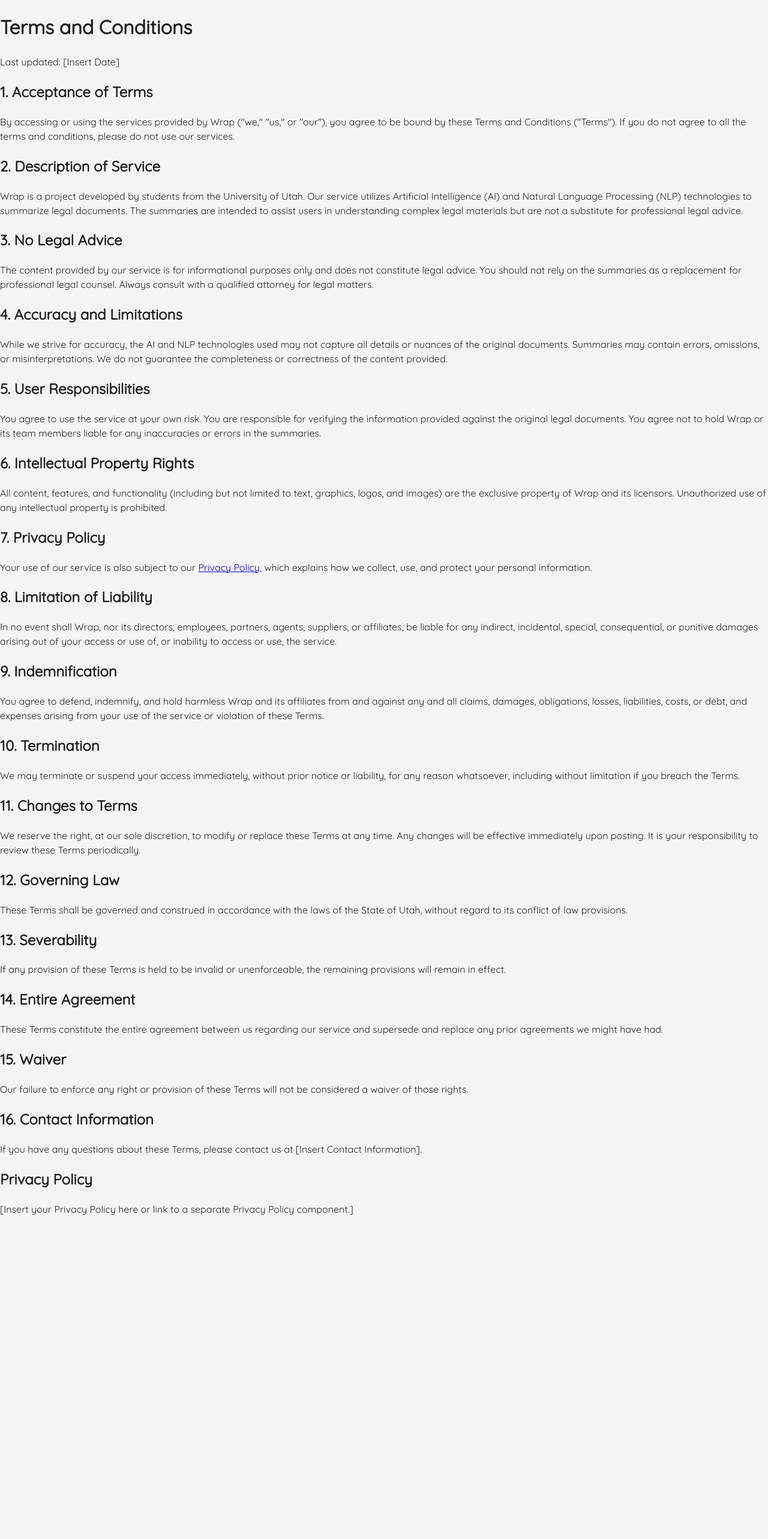
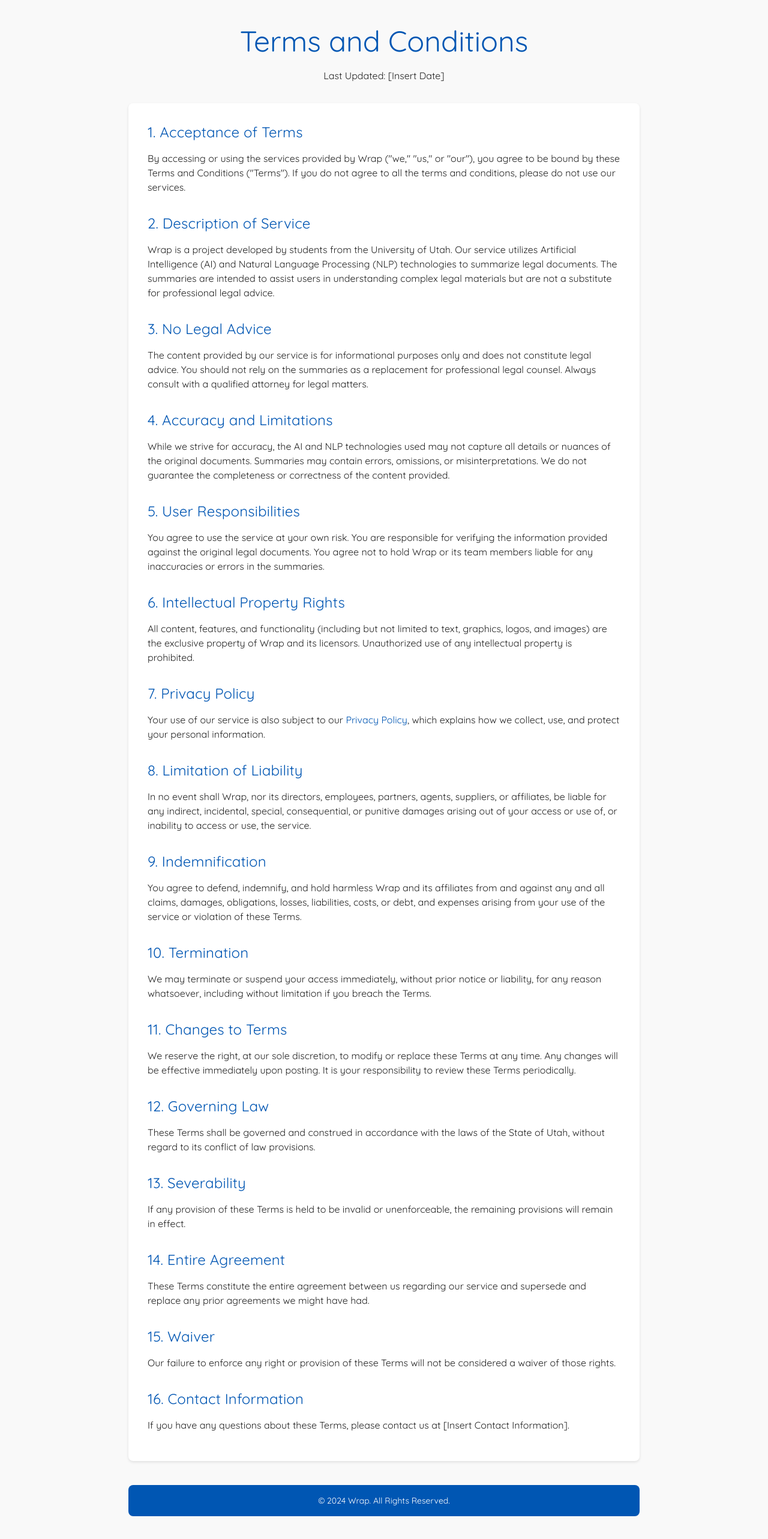
Before and after one commit to LianruiBruce/wrap, a React (Create React App) app in the folder website_develop/website_frontend/: page /terms-and-conditions in a window 1280 px wide. Shown: the whole page at 60% size. Before the commit the page ends 2044 px from the top, so only its background shows below. Built offline with nearby package versions, Linux system fonts and the light colour scheme.

Commit message:
Update TermsCondition.jsx

```diff
--- a/website_develop/website_frontend/src/Components/TermsCondition.jsx
+++ b/website_develop/website_frontend/src/Components/TermsCondition.jsx
@@ -1,123 +1,203 @@
-import React from 'react';
+import React from "react";
+import { Box, Container, Typography, Link, List, ListItem, ListItemText } from "@mui/material";
 
-const TermsAndConditions = () => (
-  <div>
-    <h1>Terms and Conditions</h1>
-    <p>Last updated: [Insert Date]</p>
+function TermsAndConditions() {
+  return (
+    <Box sx={{ bgcolor: "#f9f9f9", py: 5 }}>
+      <Container maxWidth="md">
+        {/* Header */}
+        <Box sx={{ textAlign: "center", mb: 4 }}>
+          <Typography variant="h3" sx={{ color: "#0056b3", mb: 2 }}>
+            Terms and Conditions
+          </Typography>
+          <Typography variant="subtitle1">Last Updated: [Insert Date]</Typography>
+        </Box>
 
-    <h2>1. Acceptance of Terms</h2>
-    <p>
+        {/* Content Section */}
+        <Box
+          sx={{
+            background: "#fff",
+            borderRadius: "8px",
+            boxShadow: "0 2px 4px rgba(0, 0, 0, 0.1)",
+            p: 4,
+          }}
+        >
+          {/* 1. Acceptance of Terms */}
+          <Typography variant="h5" sx={{ color: "#0056b3", mb: 2 }}>
+            1. Acceptance of Terms
+          </Typography>
+          <Typography paragraph>
             By accessing or using the services provided by Wrap ("we," "us," or "our"), you agree to be
             bound by these Terms and Conditions ("Terms"). If you do not agree to all the terms and
             conditions, please do not use our services.
-    </p>
+          </Typography>
 
-    <h2>2. Description of Service</h2>
-    <p>
+          {/* 2. Description of Service */}
+          <Typography variant="h5" sx={{ color: "#0056b3", mt: 4, mb: 2 }}>
+            2. Description of Service
+          </Typography>
+          <Typography paragraph>
             Wrap is a project developed by students from the University of Utah. Our service utilizes
             Artificial Intelligence (AI) and Natural Language Processing (NLP) technologies to summarize
             legal documents. The summaries are intended to assist users in understanding complex legal
             materials but are not a substitute for professional legal advice.
-    </p>
+          </Typography>
 
-    <h2>3. No Legal Advice</h2>
-    <p>
+          {/* 3. No Legal Advice */}
+          <Typography variant="h5" sx={{ color: "#0056b3", mt: 4, mb: 2 }}>
+            3. No Legal Advice
+          </Typography>
+          <Typography paragraph>
             The content provided by our service is for informational purposes only and does not constitute
             legal advice. You should not rely on the summaries as a replacement for professional legal
             counsel. Always consult with a qualified attorney for legal matters.
-    </p>
+          </Typography>
 
-    <h2>4. Accuracy and Limitations</h2>
-    <p>
+          {/* 4. Accuracy and Limitations */}
+          <Typography variant="h5" sx={{ color: "#0056b3", mt: 4, mb: 2 }}>
+            4. Accuracy and Limitations
+          </Typography>
+          <Typography paragraph>
             While we strive for accuracy, the AI and NLP technologies used may not capture all details or
             nuances of the original documents. Summaries may contain errors, omissions, or
             misinterpretations. We do not guarantee the completeness or correctness of the content
             provided.
-    </p>
+          </Typography>
 
-    <h2>5. User Responsibilities</h2>
-    <p>
+          {/* 5. User Responsibilities */}
+          <Typography variant="h5" sx={{ color: "#0056b3", mt: 4, mb: 2 }}>
+            5. User Responsibilities
+          </Typography>
+          <Typography paragraph>
             You agree to use the service at your own risk. You are responsible for verifying the
             information provided against the original legal documents. You agree not to hold Wrap or its
             team members liable for any inaccuracies or errors in the summaries.
-    </p>
+          </Typography>
 
-    <h2>6. Intellectual Property Rights</h2>
-    <p>
+          {/* 6. Intellectual Property Rights */}
+          <Typography variant="h5" sx={{ color: "#0056b3", mt: 4, mb: 2 }}>
+            6. Intellectual Property Rights
+          </Typography>
+          <Typography paragraph>
             All content, features, and functionality (including but not limited to text, graphics, logos,
             and images) are the exclusive property of Wrap and its licensors. Unauthorized use of any
             intellectual property is prohibited.
-    </p>
+          </Typography>
 
-    <h2>7. Privacy Policy</h2>
-    <p>
-      Your use of our service is also subject to our{' '}
-      <a href="/privacy-policy">Privacy Policy</a>, which explains how we collect, use, and protect
-      your personal information.
-    </p>
+          {/* 7. Privacy Policy */}
+          <Typography variant="h5" sx={{ color: "#0056b3", mt: 4, mb: 2 }}>
+            7. Privacy Policy
+          </Typography>
+          <Typography paragraph>
+            Your use of our service is also subject to our{" "}
+            <Link href="/privacy-policy" color="#0056b3" underline="hover">
+              Privacy Policy
+            </Link>
+            , which explains how we collect, use, and protect your personal information.
+          </Typography>
 
-    <h2>8. Limitation of Liability</h2>
-    <p>
+          {/* 8. Limitation of Liability */}
+          <Typography variant="h5" sx={{ color: "#0056b3", mt: 4, mb: 2 }}>
+            8. Limitation of Liability
+          </Typography>
+          <Typography paragraph>
             In no event shall Wrap, nor its directors, employees, partners, agents, suppliers, or
             affiliates, be liable for any indirect, incidental, special, consequential, or punitive
             damages arising out of your access or use of, or inability to access or use, the service.
-    </p>
+          </Typography>
 
-    <h2>9. Indemnification</h2>
-    <p>
+          {/* 9. Indemnification */}
+          <Typography variant="h5" sx={{ color: "#0056b3", mt: 4, mb: 2 }}>
+            9. Indemnification
+          </Typography>
+          <Typography paragraph>
             You agree to defend, indemnify, and hold harmless Wrap and its affiliates from and against any
             and all claims, damages, obligations, losses, liabilities, costs, or debt, and expenses
             arising from your use of the service or violation of these Terms.
-    </p>
+          </Typography>
 
-    <h2>10. Termination</h2>
-    <p>
+          {/* 10. Termination */}
+          <Typography variant="h5" sx={{ color: "#0056b3", mt: 4, mb: 2 }}>
+            10. Termination
+          </Typography>
+          <Typography paragraph>
             We may terminate or suspend your access immediately, without prior notice or liability, for
             any reason whatsoever, including without limitation if you breach the Terms.
-    </p>
+          </Typography>
 
-    <h2>11. Changes to Terms</h2>
-    <p>
+          {/* 11. Changes to Terms */}
+          <Typography variant="h5" sx={{ color: "#0056b3", mt: 4, mb: 2 }}>
+            11. Changes to Terms
+          </Typography>
+          <Typography paragraph>
             We reserve the right, at our sole discretion, to modify or replace these Terms at any time.
             Any changes will be effective immediately upon posting. It is your responsibility to review
             these Terms periodically.
-    </p>
+          </Typography>
 
-    <h2>12. Governing Law</h2>
-    <p>
+          {/* 12. Governing Law */}
+          <Typography variant="h5" sx={{ color: "#0056b3", mt: 4, mb: 2 }}>
+            12. Governing Law
+          </Typography>
+          <Typography paragraph>
             These Terms shall be governed and construed in accordance with the laws of the State of Utah,
             without regard to its conflict of law provisions.
-    </p>
+          </Typography>
 
-    <h2>13. Severability</h2>
-    <p>
+          {/* 13. Severability */}
+          <Typography variant="h5" sx={{ color: "#0056b3", mt: 4, mb: 2 }}>
+            13. Severability
+          </Typography>
+          <Typography paragraph>
             If any provision of these Terms is held to be invalid or unenforceable, the remaining
             provisions will remain in effect.
-    </p>
+          </Typography>
 
-    <h2>14. Entire Agreement</h2>
-    <p>
+          {/* 14. Entire Agreement */}
+          <Typography variant="h5" sx={{ color: "#0056b3", mt: 4, mb: 2 }}>
+            14. Entire Agreement
+          </Typography>
+          <Typography paragraph>
             These Terms constitute the entire agreement between us regarding our service and supersede and
             replace any prior agreements we might have had.
-    </p>
+          </Typography>
 
-    <h2>15. Waiver</h2>
-    <p>
+          {/* 15. Waiver */}
+          <Typography variant="h5" sx={{ color: "#0056b3", mt: 4, mb: 2 }}>
+            15. Waiver
+          </Typography>
+          <Typography paragraph>
             Our failure to enforce any right or provision of these Terms will not be considered a waiver
             of those rights.
-    </p>
+          </Typography>
 
-    <h2>16. Contact Information</h2>
-    <p>
-      If you have any questions about these Terms, please contact us at [Insert Contact
-      Information].
-    </p>
+          {/* 16. Contact Information */}
+          <Typography variant="h5" sx={{ color: "#0056b3", mt: 4, mb: 2 }}>
+            16. Contact Information
+          </Typography>
+          <Typography paragraph>
+            If you have any questions about these Terms, please contact us at [Insert Contact Information].
+          </Typography>
+        </Box>
 
-    <h2 id="privacy-policy">Privacy Policy</h2>
-    <p>
-      [Insert your Privacy Policy here or link to a separate Privacy Policy component.]
-    </p>
-  </div>
+        {/* Footer */}
+        <Box
+          sx={{
+            textAlign: "center",
+            mt: 5,
+            py: 2,
+            bgcolor: "#0056b3",
+            color: "#fff",
+            borderRadius: "8px",
+          }}
+        >
+          <Typography variant="body2">
+            &copy; {new Date().getFullYear()} Wrap. All Rights Reserved.
+          </Typography>
+        </Box>
+      </Container>
+    </Box>
   );
+}
 
 export default TermsAndConditions;
```
Lines whose indentation alone changed are shown as unchanged.
